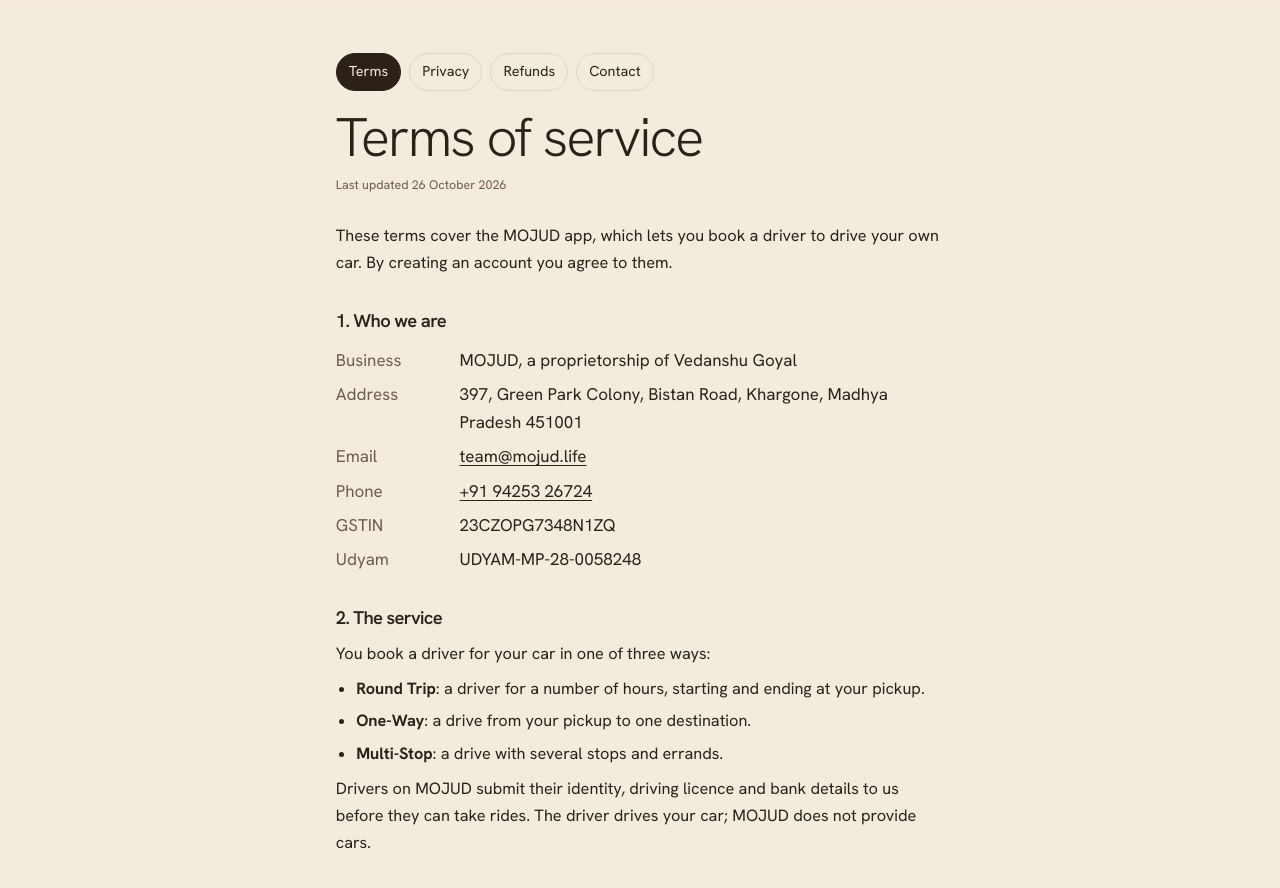
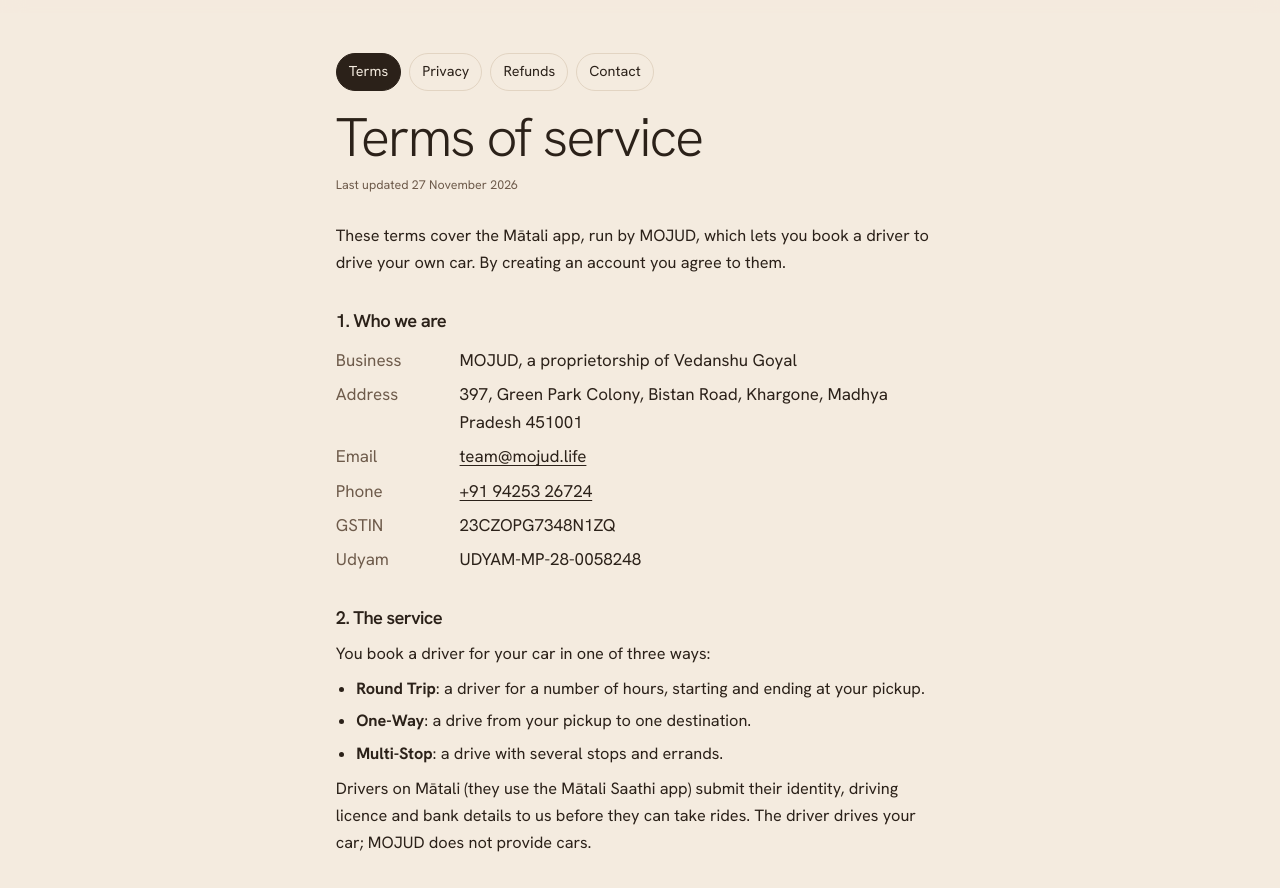
Before and after one commit to VedanshuGoyal/mojud-site, a plain HTML site: page terms.html in a window 1280 px wide. Shown: the part 56-944 px from the top of the page. Drawn offline with Linux system fonts and the light colour scheme; a web font is replaced by a local one.

Commit message:
Update site (2026-11-27)

```diff
--- a/terms.html
+++ b/terms.html
@@ -77,8 +77,8 @@
   <li><a href="contact.html">Contact</a></li>
     </ul>
     <h1>Terms of service</h1>
-    <p class="updated">Last updated 26 October 2026</p>
-<p>These terms cover the MOJUD app, which lets you book a driver to drive your own car. By creating an account you agree to them.</p>
+    <p class="updated">Last updated 27 November 2026</p>
+<p>These terms cover the Mātali app, run by MOJUD, which lets you book a driver to drive your own car. By creating an account you agree to them.</p>
 
 <h2>1. Who we are</h2>
 <dl class="biz">
@@ -97,7 +97,7 @@
   <li><b>One-Way</b>: a drive from your pickup to one destination.</li>
   <li><b>Multi-Stop</b>: a drive with several stops and errands.</li>
 </ul>
-<p>Drivers on MOJUD submit their identity, driving licence and bank details to us before they can take rides. The driver drives your car; MOJUD does not provide cars.</p>
+<p>Drivers on Mātali (they use the Mātali Saathi app) submit their identity, driving licence and bank details to us before they can take rides. The driver drives your car; MOJUD does not provide cars.</p>
 
 <h2>3. Your account</h2>
 <ul>
```
Also changed, not shown: contact.html (+1 -1 lines), privacy.html (+2 -2 lines), refunds.html (+2 -2 lines).
